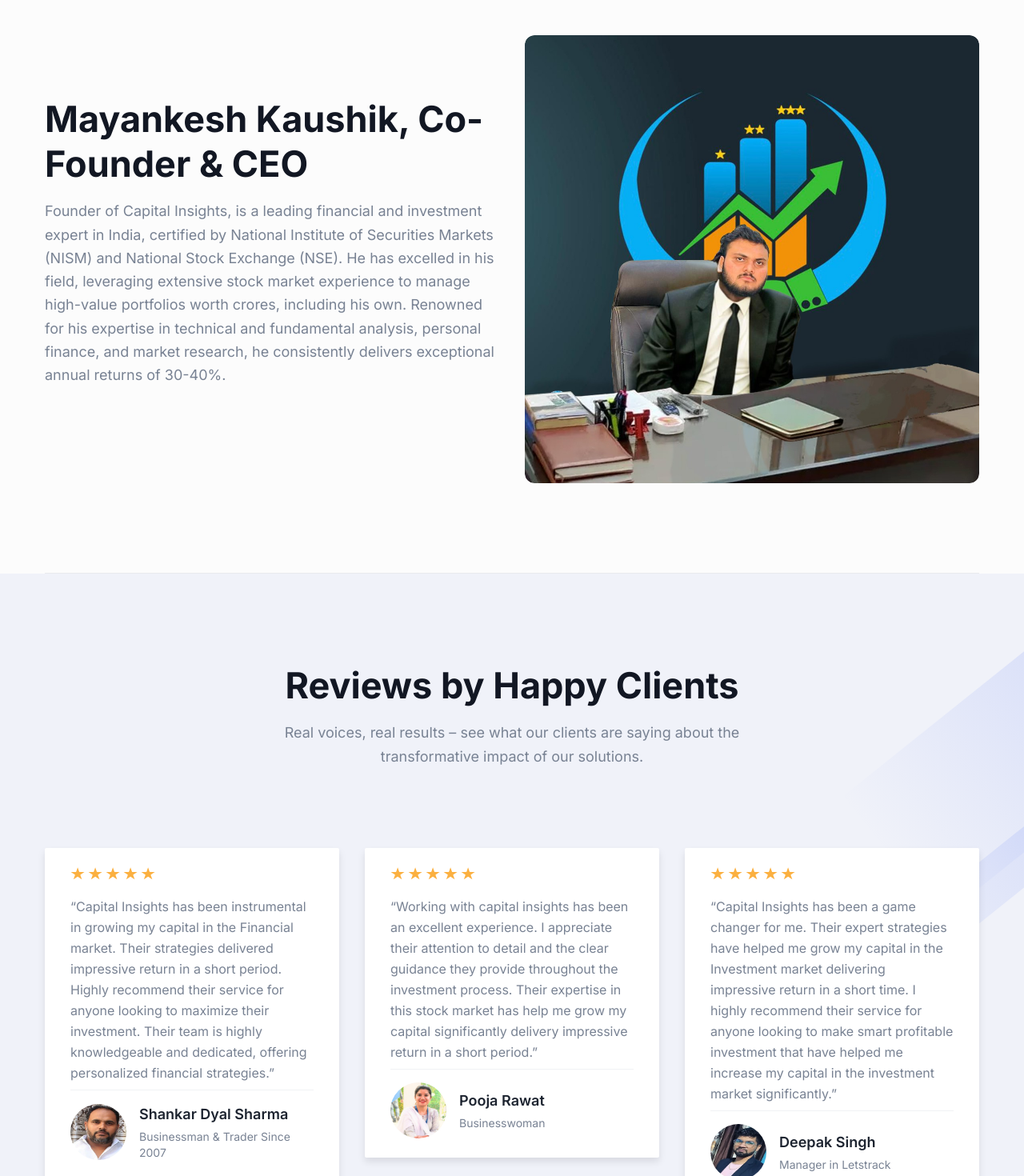
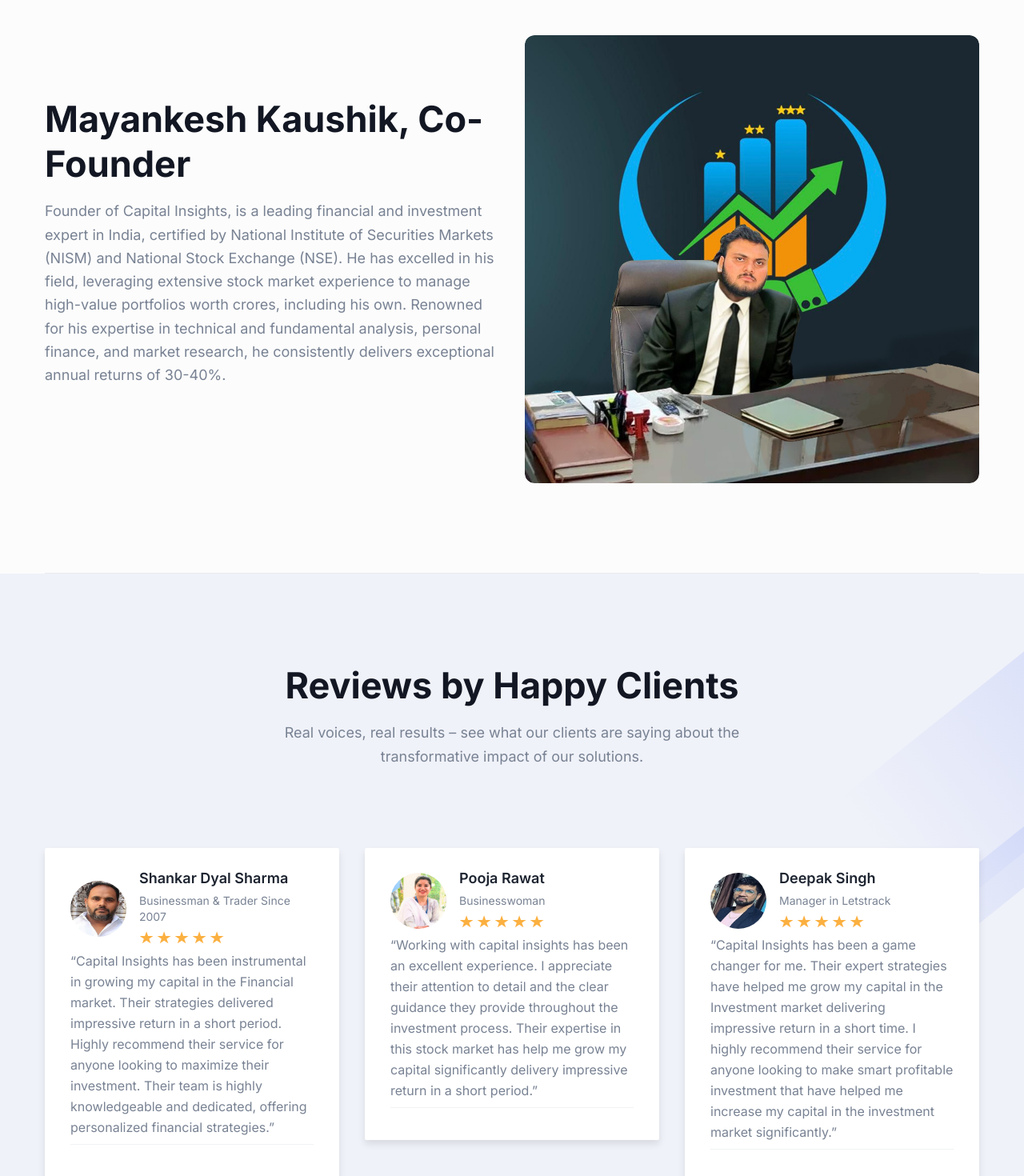
Before and after one commit to capitalinsights/website, a Next.js app: page /about in a window 1280 px wide. Shown: the part 400-1870 px from the top of the page at 80% size. Built offline with nearby package versions, Linux system fonts and the light colour scheme.

Commit message:
update testimonial component and about page text

```diff
--- a/src/components/About/AboutSectionOne.tsx
+++ b/src/components/About/AboutSectionOne.tsx
@@ -24,7 +24,7 @@
           <div className="-mx-4 flex flex-wrap items-center">
             <div className="w-full px-4 lg:w-1/2">
               <SectionTitle
-                title="Mayankesh Kaushik, Co-Founder & CEO"
+                title="Mayankesh Kaushik, Co-Founder"
                 paragraph="Founder of Capital Insights, is a leading
 financial and investment expert in India,
 certified by National Institute of Securities
--- a/src/components/Common/SectionTitle.tsx
+++ b/src/components/Common/SectionTitle.tsx
@@ -20,9 +20,7 @@
         <h2 className="mb-4 text-3xl font-bold !leading-tight text-black dark:text-white sm:text-4xl md:text-[45px]">
           {title}
         </h2>
-        <p className="text-base !leading-relaxed text-body-color md:text-lg">
-          {paragraph}
-        </p>
+        <p className="text-base !leading-relaxed text-body-color md:text-lg">{paragraph}</p>
       </div>
     </>
   );
--- a/src/components/Testimonials/SingleTestimonial.tsx
+++ b/src/components/Testimonials/SingleTestimonial.tsx
@@ -21,10 +21,6 @@
   return (
     <div className="w-full">
       <div className="rounded-sm bg-white p-6 shadow-two duration-300 hover:shadow-one dark:bg-dark dark:shadow-three dark:hover:shadow-gray-dark lg:px-5 xl:px-8">
-        <div className="mb-5 flex items-center space-x-1">{ratingIcons}</div>
-        <p className="mb-4 border-b border-body-color border-opacity-10 pb-2 text-base leading-relaxed text-body-color dark:border-white dark:border-opacity-10 dark:text-white">
-          “{content}”
-        </p>
         <div className="flex items-center">
           <div className="relative mr-4 h-[70px] w-full max-w-[70px] overflow-hidden rounded-full">
             <Image src={image} alt={name} fill />
@@ -33,9 +29,13 @@
             <h3 className="mb-1 text-lg font-semibold text-dark dark:text-white lg:text-base xl:text-lg">
               {name}
             </h3>
-            <p className="text-sm text-body-color">{designation}</p>
+            <p className="text-sm mb-2 text-body-color">{designation}</p>
+            <div className="mb-2 flex items-center space-x-1">{ratingIcons}</div>
           </div>
         </div>
+        <p className="mb-4 border-b border-body-color border-opacity-10 pb-2 text-base leading-relaxed text-body-color dark:border-white dark:border-opacity-10 dark:text-white">
+          “{content}”
+        </p>
       </div>
     </div>
   );
```
